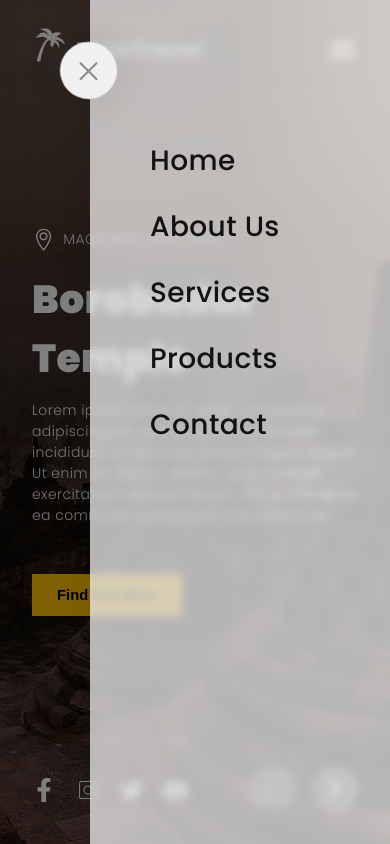
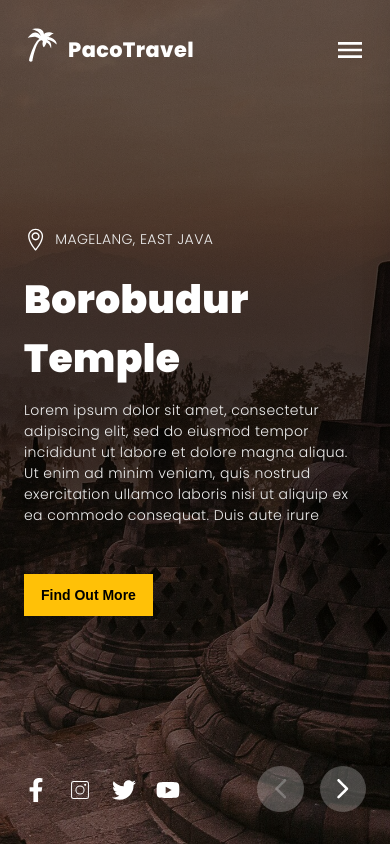
Before and after one commit to thekevinkun/travel-indonesia, a React (Create React App) app: page / in a window 390 px wide. Built offline with nearby package versions, Linux system fonts and the light colour scheme.

Commit message:
Restructure components and sections (again) and mofify responsiveness

```diff
--- a/src/app.css
+++ b/src/App.css
@@ -34,3 +34,19 @@
       padding: 2rem;
     }
 }
+
+@media screen and (max-width: 480px) {
+    .section__padding {
+        padding: 2rem 1.5rem;
+    }
+
+    .hero__padding {
+        padding: 2rem 1.5rem;
+    }
+}
+
+@media screen and (max-width: 360px) {
+    .hero__padding {
+        padding: 1.5rem;
+    }
+}
--- a/src/App.js
+++ b/src/App.js
@@ -1,11 +1,35 @@
-import "./app.css";
+import "./App.css";
 
-import { Header } from "./sections";
+import { useEffect, useState } from "react";
+
+import { Header, Hero } from "./sections";
 
 const App = () => {
+  const [viewHeight, setViewHeight] = useState("100vh");
+
+  useEffect(() => {
+    function resetHeight(){
+      // reset the body height to that of the inner browser
+      setViewHeight(window.innerHeight + "px");
+    }
+
+    // reset the height whenever the window's resized
+    window.addEventListener("resize", resetHeight);
+
+    // called to initially set the height.
+    resetHeight();
+
+    return () => window.removeEventListener('resize', resetHeight);
+  }, [])
+
   return (
     <>
-      <Header />
+      <Header
+        viewHeight={viewHeight}
+      />
+      <Hero
+        viewHeight={viewHeight}
+      />
     </>
   )
 }
--- a/src/components/Button/button.css
+++ b/src/components/Button/button.css
@@ -94,3 +94,10 @@
         font-size: 0.925rem;
     }
 }
+
+@media screen and (max-width: 480px) {
+    .btn {
+        padding: 0.75rem 1rem;
+        font-size: 0.875rem;
+    }
+}
--- a/src/components/Nav/Nav.jsx
+++ b/src/components/Nav/Nav.jsx
@@ -1,55 +1,35 @@
 import "./nav.css";
 
-import { useState } from "react";
-import { MdMenu } from "react-icons/md";
-import { GiPalmTree } from "react-icons/gi";
-
-
-const Nav = () => {
-  const [toggleMenu, setToggleMenu] = useState(true);
-
+const Nav = ({toggleMenu, setToggleMenu}) => {
   return (
-    <>
-      <nav className="nav hero__padding">
-        <div className="nav__logo">
-              <GiPalmTree className="logo-icon"/>
-              <span className="logo-name">PacoTravel</span>
-        </div>
-
-        <MdMenu
-          className="menu-icon"
-          onClick={() => setToggleMenu(true)}
-        />
-      </nav>
-
-      <div className={`glassmorphism-menu nav-menu ${toggleMenu ? "visible" : ""}`}>
-        <ul className={`nav-menu__list ${toggleMenu ? "visible" : ""}`}>
+    <nav className={`glassmorphism-menu nav ${toggleMenu ? "visible" : ""}`}>
+      <ul className={`nav__list ${toggleMenu ? "visible" : ""}`}>
         <li
-            className={`nav-menu__list-item ${toggleMenu ? "visible" : ""}`}
+          className={`nav__list-item ${toggleMenu ? "visible" : ""}`}
           onClick={() => setToggleMenu(false)}
         >
           <a href="#home">Home</a>
         </li>
         <li
-            className={`nav-menu__list-item ${toggleMenu ? "visible" : ""}`}
+          className={`nav__list-item ${toggleMenu ? "visible" : ""}`}
           onClick={() => setToggleMenu(false)}
         >
           <a href="#about">About Us</a>
         </li>
         <li
-            className={`nav-menu__list-item ${toggleMenu ? "visible" : ""}`}
+          className={`nav__list-item ${toggleMenu ? "visible" : ""}`}
           onClick={() => setToggleMenu(false)}
         >
           <a href="#services">Services</a>
         </li>
         <li
-            className={`nav-menu__list-item ${toggleMenu ? "visible" : ""}`}
+          className={`nav__list-item ${toggleMenu ? "visible" : ""}`}
           onClick={() => setToggleMenu(false)}
         >
           <a href="#products">Products</a>
         </li>
         <li
-            className={`nav-menu__list-item ${toggleMenu ? "visible" : ""}`}
+          className={`nav__list-item ${toggleMenu ? "visible" : ""}`}
           onClick={() => setToggleMenu(false)}
         >
           <a href="#contact">Contact</a>
@@ -57,13 +37,10 @@ const Nav = () => {
       </ul>
 
       <div
-          className={`nav-menu__close ${toggleMenu ? "visible" : ""}`}
+        className={`nav__close ${toggleMenu ? "visible" : ""}`}
         onClick={() => setToggleMenu(false)}
       ></div>
-      </div>
-
-      <div className={`overlay-body ${toggleMenu ? "visible" : ""}`}></div>
-    </>
+    </nav>
   )
 }
 
--- a/src/components/Nav/nav.css
+++ b/src/components/Nav/nav.css
@@ -1,47 +1,4 @@
 .nav {
-    width: 100%;
-    position: absolute;
-    top: 0;
-    left: 0;
-    display: flex;
-    align-items: center;
-    justify-content: space-between;
-    z-index: 20;
-}
-
-.nav .nav__logo {
-    display: flex;
-    align-items: center;
-    gap: 8px;
-}
-
-.nav .nav__logo .logo-icon {
-    position: relative;
-    bottom: 5px;
-    color: var(--color-white);
-    font-size: 2.25rem;
-}
-
-.nav .nav__logo .logo-name {
-    color: var(--color-white);
-    font-weight: 800;
-    font-size: 1.3rem;
-}
-
-.nav .menu-icon {
-    display: flex;
-    color: var(--color-white);
-    font-size: 2rem;
-    transition: color .15s ease-in, box-shadow .15s ease-in;
-}
-
-.nav .menu-icon:hover {
-    cursor: pointer;
-    color: rgba(240, 240, 240, .65);
-    box-shadow: 0 0 30px 10px rgba(0,0,0,0.03);
-}
-
-.nav-menu {
     height: 100%;
     width: 320px;
     position: absolute;
@@ -53,7 +10,7 @@
     z-index: 60;
 }
 
-.nav-menu__close {
+.nav__close {
     position: absolute;
     top: 5%;
     left: -30px;
@@ -70,8 +27,8 @@
     transition: transform 0.4s ease-in-out 0.2s, box-shadow 0.15s ease-in;
 }
 
-.nav-menu__close::before,
-.nav-menu__close::after {
+.nav__close::before,
+.nav__close::after {
     content: "";
     height: 2px;
     background: #898989;
@@ -81,20 +38,20 @@
     transition: background 0.15s ease-in;
 }
 
-.nav-menu__close::after {
+.nav__close::after {
     transform: rotate(90deg);
 }
 
-.nav-menu__close:hover {
+.nav__close:hover {
     box-shadow: 0 0 20px 20px rgba(0,0,0,0.07);
 }
 
-.nav-menu__close:hover::before,
-.nav-menu__close:hover::after {
+.nav__close:hover::before,
+.nav__close:hover::after {
     background: #000;
 }
 
-.nav-menu .nav-menu__list {
+.nav .nav__list {
     display: flex;
     flex: 1;
     flex-direction: column;
@@ -104,16 +61,16 @@
     color: var(--color-black);
 }
 
-.nav-menu .nav-menu__list .nav-menu__list-item {
+.nav .nav__list .nav__list-item {
     margin: 0.75rem 0;
 }
 
-.nav-menu__list .nav-menu__list-item {
+.nav__list .nav__list-item {
     transform: translatex(80%);
     transition: transform 0.4s ease-in-out;
 }
 
-.nav-menu__list .nav-menu__list-item::before {
+.nav__list .nav__list-item::before {
     content: "";
     height: 2px;
     background: var(--color-black);
@@ -126,68 +83,55 @@
     transition: transform 0.4s ease-in-out, opacity 0.4s linear;
 }
 
-.nav-menu__list .nav-menu__list-item:hover::before {
+.nav__list .nav__list-item:hover::before {
     transform: translateX(0);
     opacity: 1;
 }
 
-.nav-menu__list .nav-menu__list-item:nth-child(1) {
+.nav__list .nav__list-item:nth-child(1) {
     transition-delay: 0.05s;
 }
 
-.nav-menu__list .nav-menu__list-item:nth-child(2) {
+.nav__list .nav__list-item:nth-child(2) {
     transition-delay: 0.1s;
 }
 
-.nav-menu__list .nav-menu__list-item:nth-child(3) {
+.nav__list .nav__list-item:nth-child(3) {
     transition-delay: 0.15s;
 }
 
-.nav-menu__list .nav-menu__list-item:nth-child(4) {
+.nav__list .nav__list-item:nth-child(4) {
     transition-delay: 0.2s;
 }
 
-.nav-menu__list .nav-menu__list-item:nth-child(5) {
+.nav__list .nav__list-item:nth-child(5) {
     transition-delay: 0.25s;
-}
-
-.overlay-body {
-    width: 100%;
-    height: 100vh;
-    position: fixed;
-    display: block;
-    left: 0;
-    top: 0;
-    right: 0;
-    bottom: 0;
-    z-index: 30;
-    transform: translateX(-100%);
-    background: linear-gradient(to right, rgba(0, 0, 0, 0.5) 60%, rgba(0, 0, 0, 0) 100%);
-    transition: transform 0.4s ease-in-out;
-}
-
-.overlay-body.visible {
-    transform: translateX(0);
 }
 
 .menu-control {
     display: none;
 }
 
-.nav-menu.visible {
+.nav.visible {
     transform: translateX(0);
 }
 
-.nav-menu__close.visible {
+.nav__close.visible {
     transform: translateX(0) rotate(45deg);
 }
 
-.nav-menu__list-item.visible {
+.nav__list-item.visible {
     transform: translateX(0);
 }
 
-@media screen and (max-width: 460px) {
-    .nav-menu {
+@media screen and (max-width: 480px) {
+    .nav {
         width: 300px;
     }
 }
+
+@media screen and (max-width: 360px) {
+    .nav {
+        width: 250px;
+    }
+}
--- a/src/embla.css
+++ b/src/embla.css
@@ -167,9 +167,24 @@
   }
 }
 
-@media screen and (max-width: 460px) {
+@media screen and (max-width: 480px) {
+  .embla__buttons {
+    padding: 2rem 1.5rem;
+  }
+
   .embla__button {
     width: 2.9rem;
     height: 2.9rem;
   }
 }
+
+@media screen and (max-width: 360px) {
+  .embla__buttons {
+    padding: 1.5rem;
+  }
+
+  .embla__button {
+    width: 2.6rem;
+    height: 2.6rem;
+  }
+}
--- a/src/sections/Header/Header.jsx
+++ b/src/sections/Header/Header.jsx
@@ -1,14 +1,38 @@
 import "./header.css";
 
+import { useState } from "react";
+
 import { Nav } from "../../components";
-import { Hero } from "../../sections";
 
+import { MdMenu } from "react-icons/md";
+import { GiPalmTree } from "react-icons/gi";
 
-const Header = () => {
+const Header = ({viewHeight}) => {
+  const [toggleMenu, setToggleMenu] = useState(false);
+
   return (
-    <header className="header">
-      <Nav />
-      <Hero />
+    <header
+      style={{height: viewHeight}}
+      className="header"
+    >
+      <div className="header__top hero__padding">
+        <div className="header-logo">
+              <GiPalmTree className="logo-icon"/>
+              <span className="logo-name">PacoTravel</span>
+        </div>
+
+        <MdMenu
+          className="menu-icon"
+          onClick={() => setToggleMenu(true)}
+        />
+      </div>
+
+      <Nav
+        toggleMenu={toggleMenu}
+        setToggleMenu={setToggleMenu}
+      />
+
+      <div className={`overlay-body ${toggleMenu ? "visible" : ""}`}></div>
     </header>
   )
 }
--- a/src/sections/Header/header.css
+++ b/src/sections/Header/header.css
@@ -1,7 +1,68 @@
 .header {
     position: relative;
     width: 100%;
-    height: 100vh;
     background-color: #121212;
     overflow: hidden;
 }
+
+.header .header__top {
+    width: 100%;
+    position: absolute;
+    top: 0;
+    left: 0;
+    display: flex;
+    align-items: center;
+    justify-content: space-between;
+    z-index: 20;
+}
+
+.header__top .header-logo {
+    display: flex;
+    align-items: center;
+    gap: 8px;
+}
+
+.header__top .header-logo .logo-icon {
+    position: relative;
+    bottom: 5px;
+    color: var(--color-white);
+    font-size: 2.25rem;
+}
+
+.header__top .header-logo .logo-name {
+    color: var(--color-white);
+    font-weight: 800;
+    font-size: 1.3rem;
+}
+
+.header__top .menu-icon {
+    display: flex;
+    color: var(--color-white);
+    font-size: 2rem;
+    transition: color .15s ease-in, box-shadow .15s ease-in;
+}
+
+.header__top .menu-icon:hover {
+    cursor: pointer;
+    color: rgba(240, 240, 240, .65);
+    box-shadow: 0 0 30px 10px rgba(0,0,0,0.03);
+}
+
+.overlay-body {
+    width: 100%;
+    height: 100%;
+    position: fixed;
+    display: block;
+    left: 0;
+    top: 0;
+    right: 0;
+    bottom: 0;
+    z-index: 30;
+    transform: translateX(-100%);
+    background: linear-gradient(to right, rgba(0, 0, 0, 0.5) 60%, rgba(0, 0, 0, 0) 100%);
+    transition: transform 0.4s ease-in-out;
+}
+
+.overlay-body.visible {
+    transform: translateX(0);
+}
--- a/src/sections/Hero/Hero.jsx
+++ b/src/sections/Hero/Hero.jsx
@@ -1,6 +1,4 @@
 import "./hero.css";
-
-import { useEffect, useState } from "react";
 
 import { data } from "../../constants";
 import { Button, EmblaCarousel } from "../../components";
@@ -64,25 +62,7 @@ const getImage = (viewHeight) => {
   ))
 }
 
-const Hero = () => {
-  const [viewHeight, setViewHeight] = useState("100vh");
-
-  // useEffect(() => {
-  //   function resetHeight(){
-  //     // reset the body height to that of the inner browser
-  //     console.log(window.innerHeight + "px")
-  //     setViewHeight(window.innerHeight + "px");
-  //   }
-
-  //   // reset the height whenever the window's resized
-  //   window.addEventListener("resize", resetHeight);
-
-  //   // called to initially set the height.
-  //   resetHeight();
-
-  //   return () => window.removeEventListener('resize', resetHeight);
-  // }, [])
-
+const Hero = ({viewHeight}) => {
   return (
     <section className="hero">
       <EmblaCarousel getSlides={getImage(viewHeight)}/>
--- a/src/sections/Hero/hero.css
+++ b/src/sections/Hero/hero.css
@@ -1,5 +1,7 @@
 .hero {
-    position: relative;
+    position: absolute;
+    top: 0;
+    left: 0;
     width: 100%;
     height: 100%;
     z-index: 10;
@@ -103,7 +105,7 @@
     }
 }
 
-@media screen and (max-width: 460px) {
+@media screen and (max-width: 480px) {
     .hero .hero__destination {
         max-width: 100%;
     }
@@ -132,4 +134,43 @@
         font-size: 0.875rem;
         max-width: 420px;
     }
+
+    .hero__destination .social-media {
+        padding: 2rem 1.5rem;
+    }
 }
+
+@media screen and (max-width: 360px) {
+    .destination .btn {
+        margin-top: 2rem;
+    }
+
+    .location .location-icon {
+        font-size: 1.15rem;
+    }
+
+    .location .name {
+        font-size: 0.75rem;
+    }
+
+    .destination .title {
+        margin-top: 0.85rem;
+        font-size: 2.15rem;
+    }
+
+    .destination .description {
+        margin-top: 0.55rem;
+        font-size: 0.75rem;
+        max-width: 260px;
+    }
+
+    .hero__destination .social-media {
+        gap: 16px;
+        padding: 1.5rem;
+    }
+
+    .hero__destination .social-media a {
+        color: var(--color-white);
+        font-size: 1.35rem;
+    }
+}
```
Lines whose indentation alone changed are shown as unchanged.
